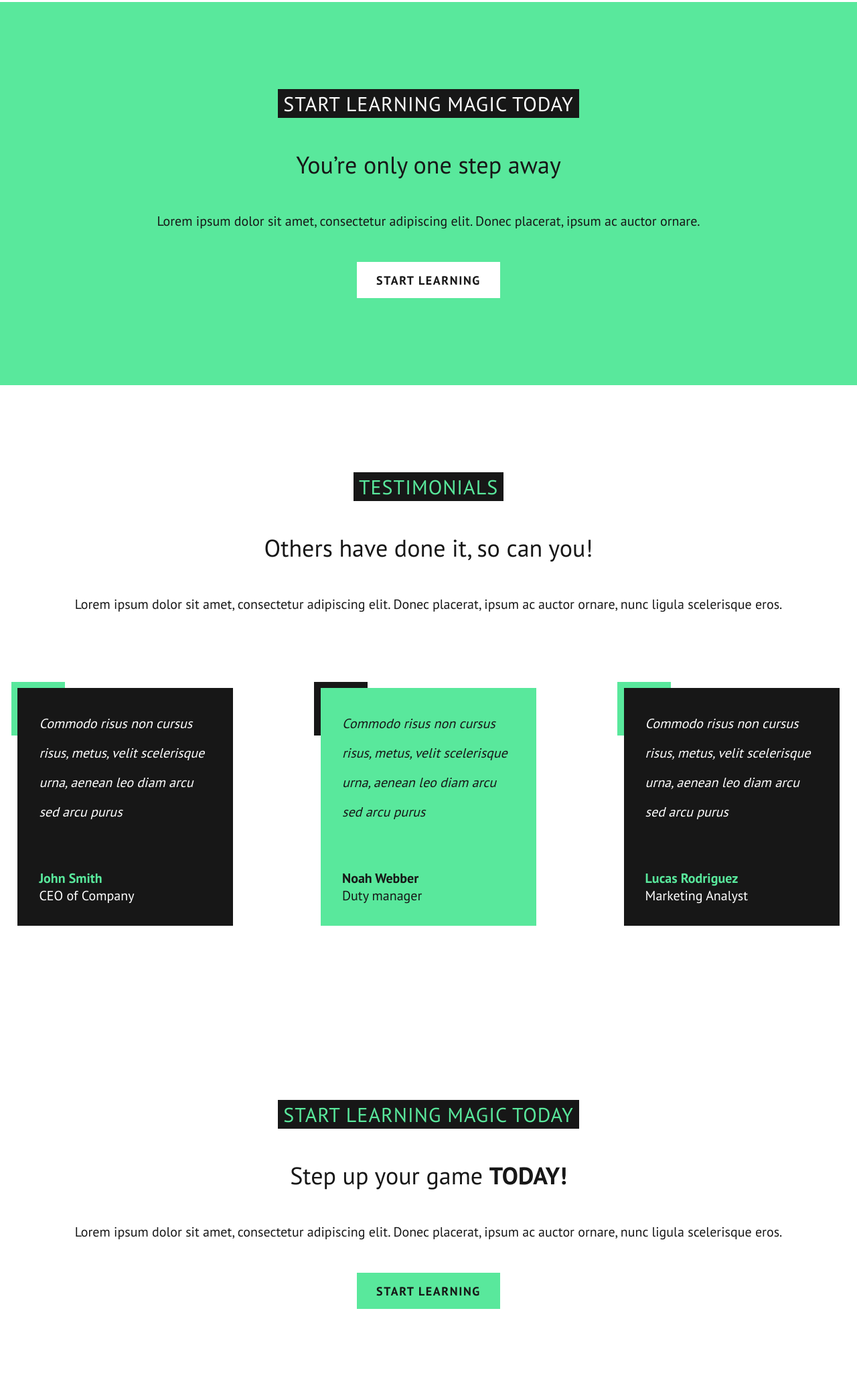
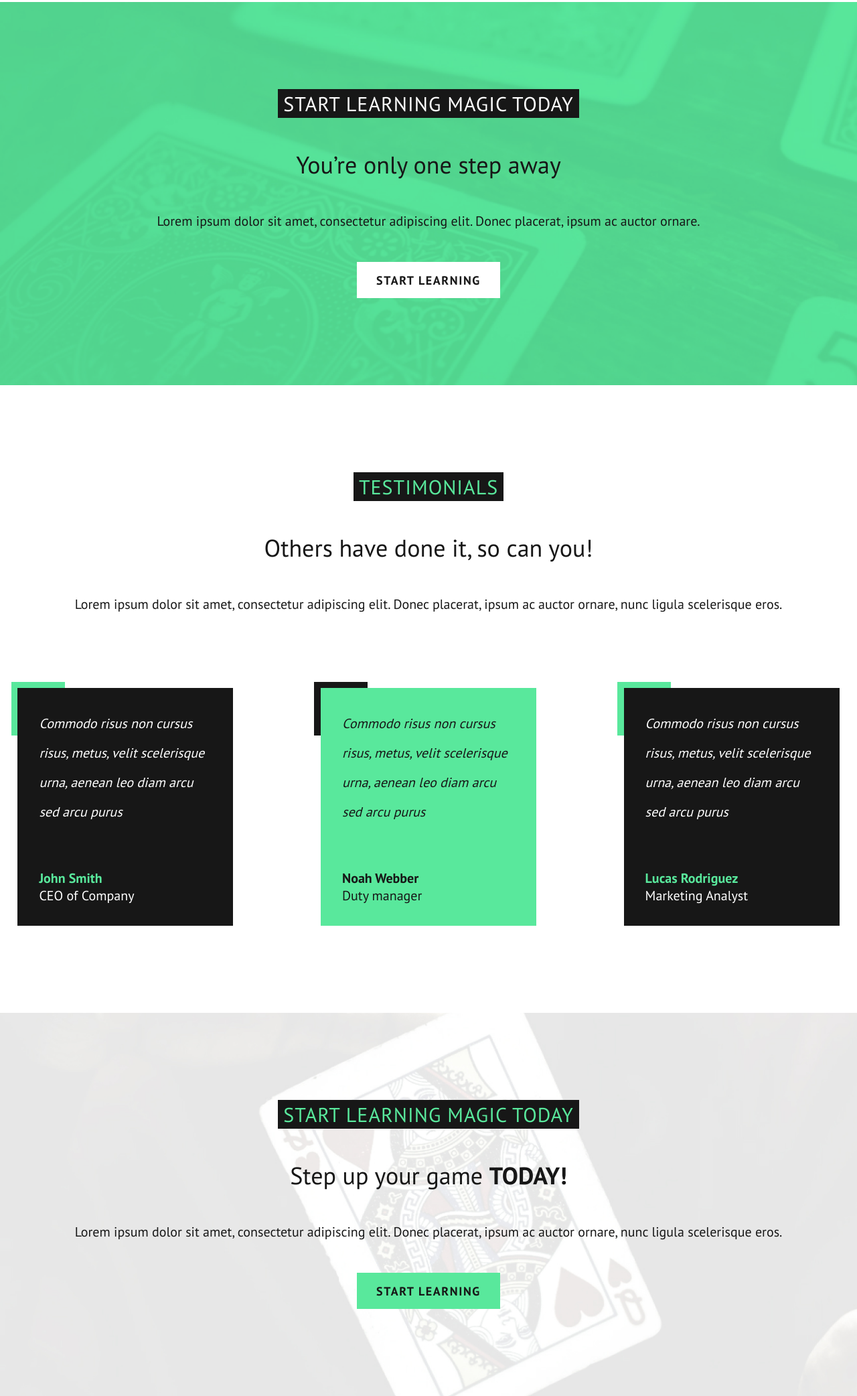
Before and after one commit to Helena-p/Magic, a website: page index.html in a window 1280 px wide. Shown: the part 2093-4177 px from the top of the page at 67% size. Drawn offline with Linux system fonts and the light colour scheme; the site is published under a folder, as on GitHub Pages, so addresses that start at the root find nothing; files whose address does not match are found by name.

Commit message:
Debug file path

```diff
--- a/src/sass/_components.scss
+++ b/src/sass/_components.scss
@@ -107,12 +107,12 @@ header {
 }
 
 .cta1 {
-    background-image: url(/src/img/cta-bg-1.jpg);
+    background-image: url(../src/img/cta-bg-1.jpg);
     z-index: -4;
 }
 
 .cta2 {
-    background-image: url(/src/img/cta-bg-2.jpg);
+    background-image: url(src/img/cta-bg-2.jpg);
 }
 
 /* ----- BUTTON ----- */
```
Also changed, not shown: dist/css/style.css.
